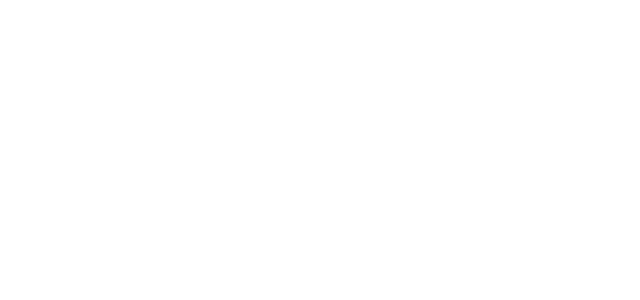
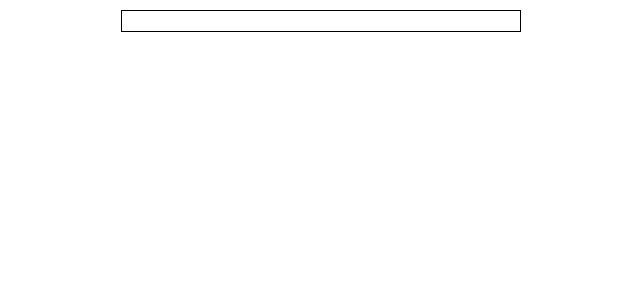
Before and after one commit to curtisyungen/conway, a React (Create React App) app: page / in a window 1280 px wide. Shown: the top 300 px of the page, without its empty margins (319-959 px from the left). Built offline with nearby package versions, Linux system fonts and the light colour scheme.

Commit message:
Add files via upload

```diff
--- a/src/components/Board/board.css
+++ b/src/components/Board/board.css
@@ -1,3 +1,7 @@
 .board {
+    border: 1px solid black;
+    margin: 10px auto;
+    max-width: 500px;
+    padding: 10px;
     width: 400px;
 }
--- a/src/components/Board/board.js
+++ b/src/components/Board/board.js
@@ -35,6 +35,8 @@
 
         this.setState({
             cells: cells,
+        }, () => {
+            console.log("Board state", this.state);
         });
     }
 
```
